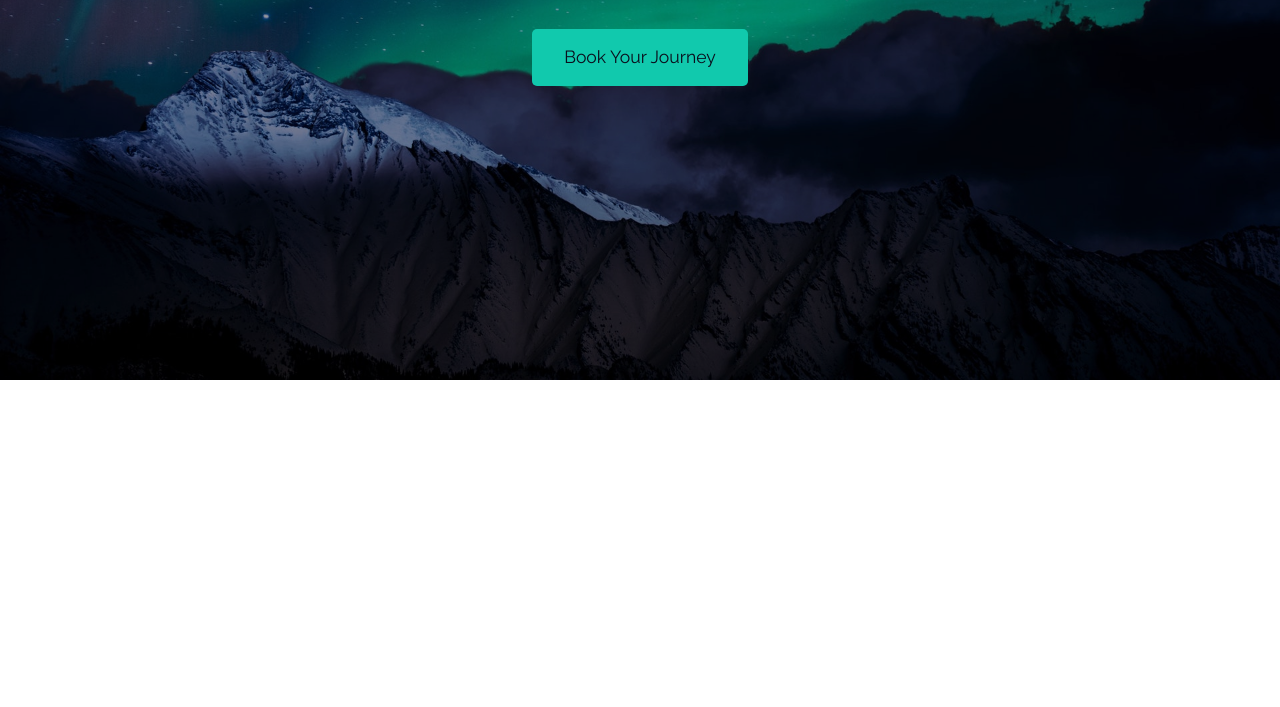
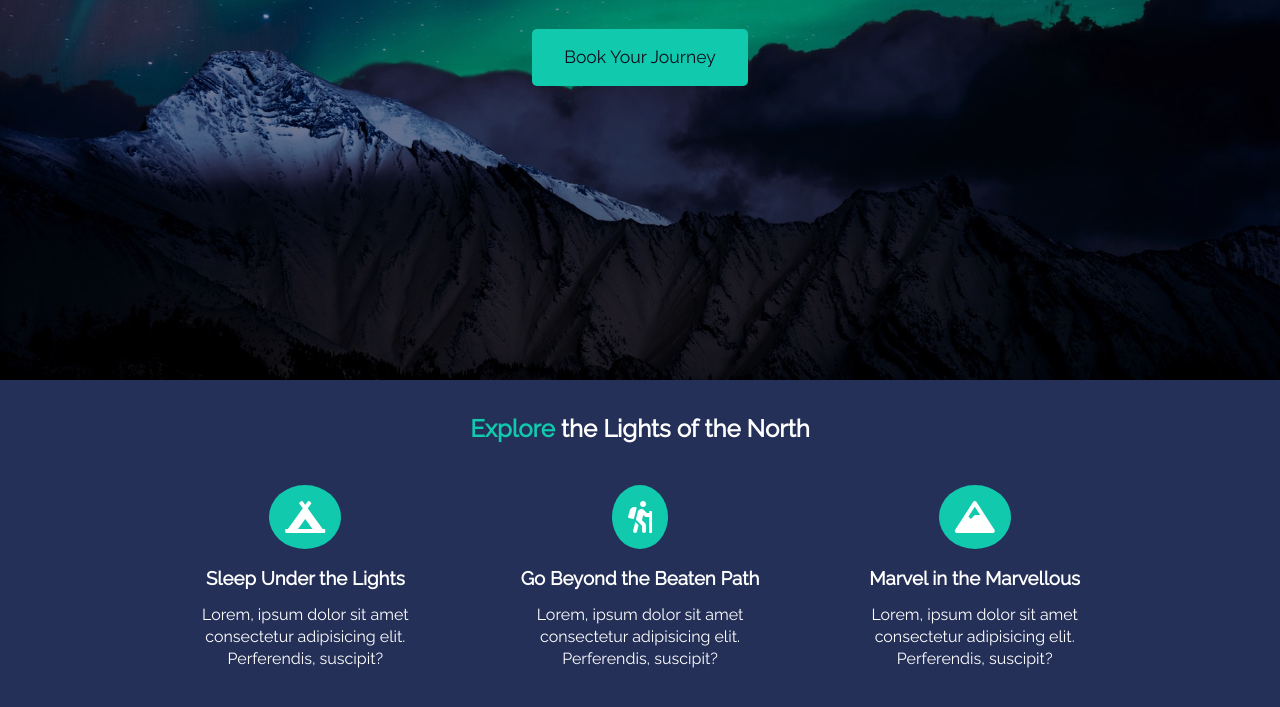
Before and after one commit to madeleinewoodbury/aurora-travels, a plain HTML site: page index.html in a window 1280 px wide. Shown: the part 497-1204 px from the top of the page. Before the commit the page ends 877 px from the top, so only its background shows below. Drawn offline with Linux system fonts and the light colour scheme.

Commit message:
Explore section added

```diff
--- a/css/style.css
+++ b/css/style.css
@@ -20,6 +20,17 @@ p {
 }
 
 /* Utility Classes */
+.container {
+  max-width: 1100px;
+  margin: auto;
+  padding: 0 2rem;
+  overflow: hidden;
+}
+
+.text-center {
+  text-align: center;
+}
+
 .text-primary {
   color: #11c9ad;
 }
@@ -28,6 +39,31 @@ p {
   font-size: 4rem;
   margin-bottom: 0.75rem;
   line-height: 1.1;
+}
+
+.m-heading {
+  font-size: 3rem;
+  margin-bottom: 0.75rem;
+  line-height: 1.1;
+}
+
+.py-1 {
+  padding: 1.5rem 0;
+}
+.py-2 {
+  padding: 2rem 0;
+}
+.py-3 {
+  padding: 3rem 0;
+}
+.p-3 {
+  padding: 3rem;
+}
+.p-3 {
+  padding: 3rem;
+}
+.p-3 {
+  padding: 3rem;
 }
 
 .lead {
@@ -106,3 +142,27 @@ p {
   padding: 1rem 2rem;
   font-size: 1.1rem;
 }
+
+/* Explore */
+#explore {
+  background: #253058;
+  color: white;
+}
+#explore .items {
+  display: flex;
+  padding: 1.5rem 1rem;
+}
+
+#explore .items .item {
+  flex: 1;
+  text-align: center;
+  padding: 1rem;
+}
+
+#explore .items .item i {
+  background: #11c9ad;
+  color: white;
+  padding: 1rem;
+  border-radius: 50%;
+  margin-bottom: 1rem;
+}
--- a/index.html
+++ b/index.html
@@ -37,10 +37,10 @@
           <a href="#home">Home</a>
         </li>
         <li>
-          <a href="#gallery">Gallery</a>
+          <a href="#explore">Explore</a>
         </li>
         <li>
-          <a href="#pricing">Pricing</a>
+          <a href="#gallery">Gallery</a>
         </li>
         <li>
           <a href="#about">About</a>
@@ -59,6 +59,42 @@
         <a href="#book" class="btn">Book Your Journey</a>
       </div>
     </header>
+
+    <!-- Section: Explore -->
+    <section id="explore" class="py-2">
+      <div class="container">
+        <h2 class="text-center">
+          <span class="text-primary">Explore</span> the Lights of the North
+        </h2>
+        <div class="items">
+          <div class="item">
+            <i class="fas fa-campground fa-2x"></i>
+            <h3>Sleep Under the Lights</h3>
+            <p>
+              Lorem, ipsum dolor sit amet consectetur adipisicing elit.
+              Perferendis, suscipit?
+            </p>
+          </div>
+
+          <div class="item">
+            <i class="fas fa-hiking fa-2x"></i>
+            <h3>Go Beyond the Beaten Path</h3>
+            <p>
+              Lorem, ipsum dolor sit amet consectetur adipisicing elit.
+              Perferendis, suscipit?
+            </p>
+          </div>
+          <div class="item">
+            <i class="fas fa-mountain fa-2x"></i>
+            <h3>Marvel in the Marvellous</h3>
+            <p>
+              Lorem, ipsum dolor sit amet consectetur adipisicing elit.
+              Perferendis, suscipit?
+            </p>
+          </div>
+        </div>
+      </div>
+    </section>
     <script src="/js/main.js"></script>
   </body>
 </html>
```
